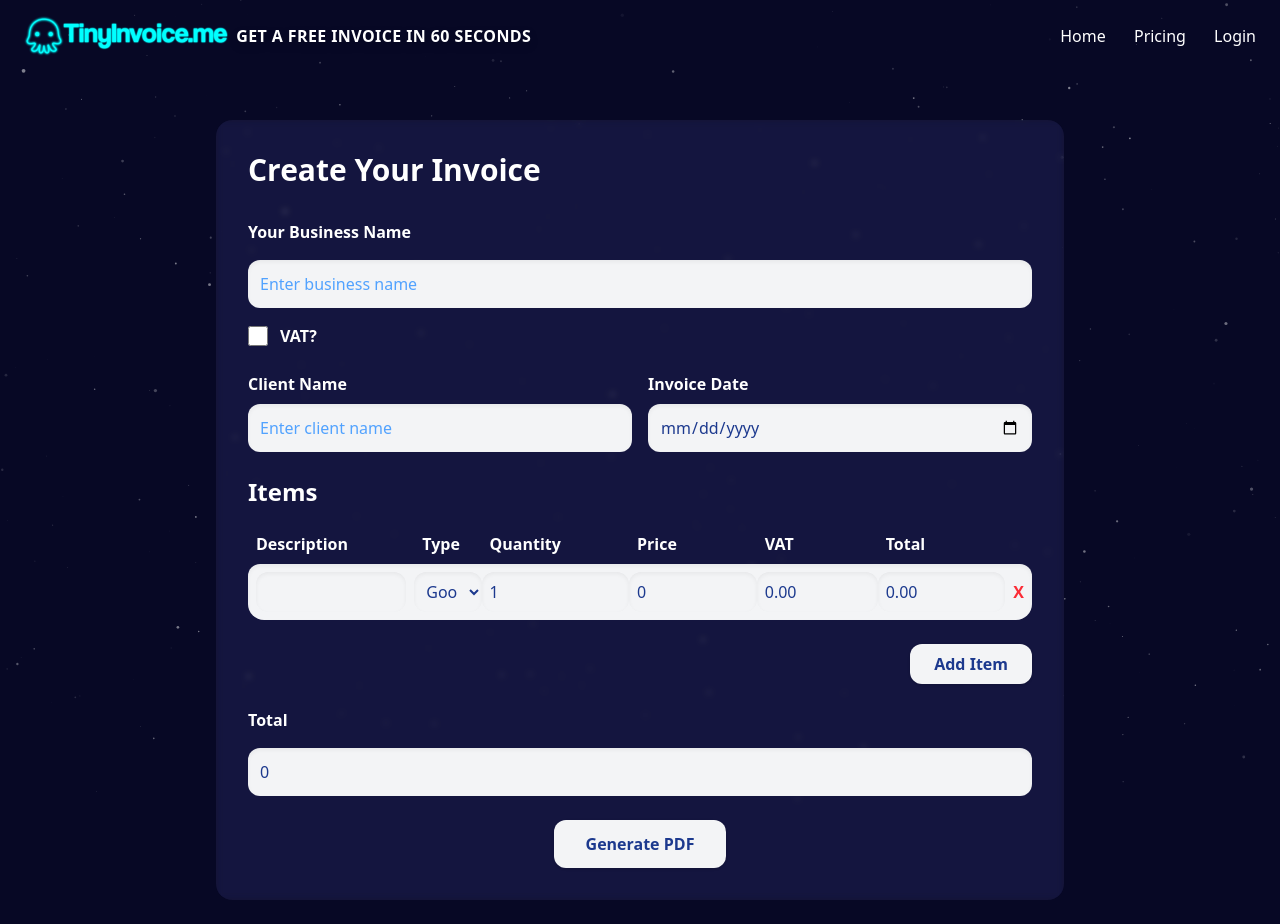
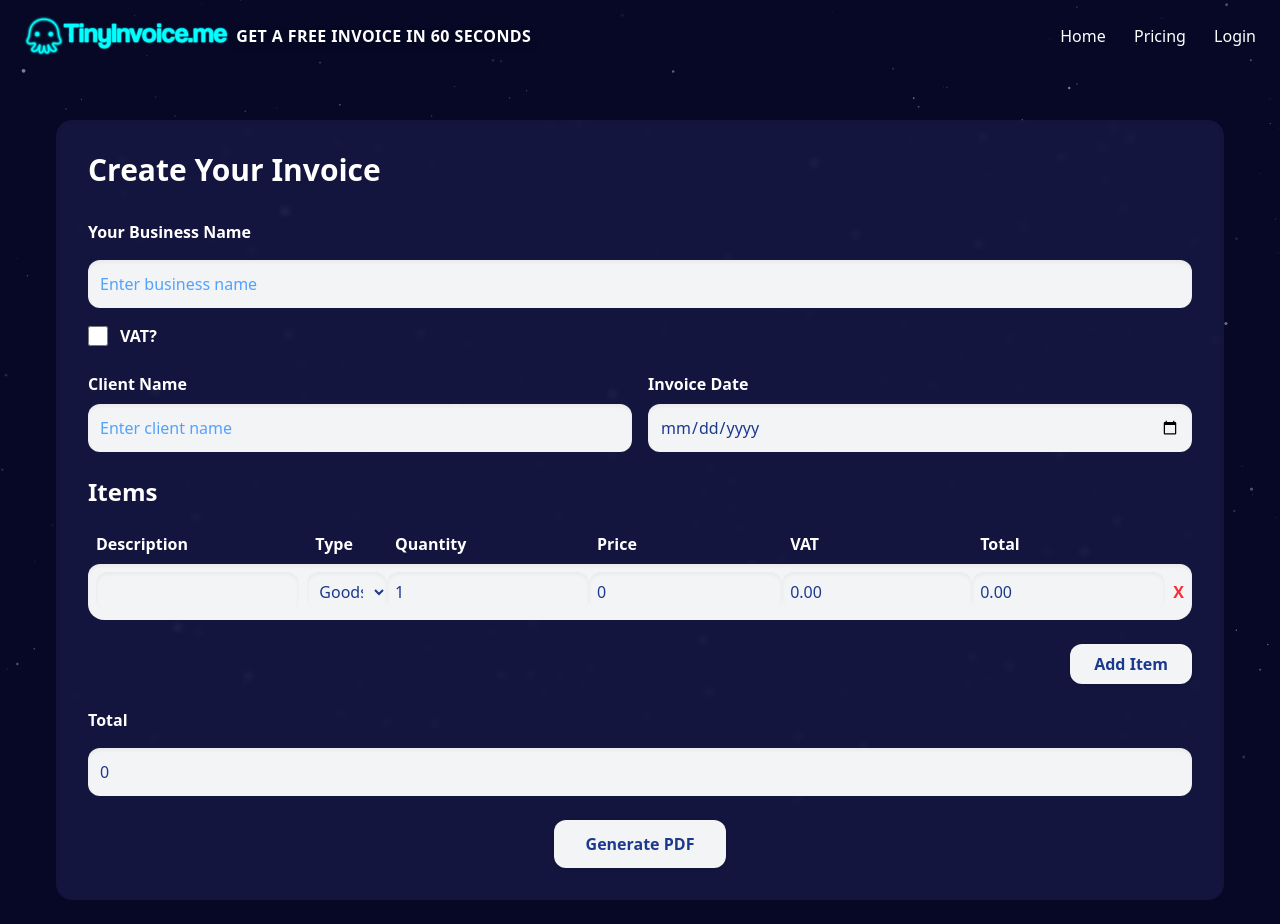
Before and after one commit to funktotheface/tinyinvoice, a Flask app: page / in a window 1280 px wide. Run offline with Flask 3, Linux system fonts and the light colour scheme; style sheets or scripts are compiled from the project's sources; parts of the project's set-up code (start-up, migrations or seed data) failed here and were passed over.

Commit message:
Enhance styling and layout: add new utility classes, update item row design, and increase max-width for main content

```diff
--- a/static/css/output.css
+++ b/static/css/output.css
@@ -19,6 +19,7 @@
     --color-white: #fff;
     --spacing: 0.25rem;
     --container-4xl: 56rem;
+    --container-6xl: 72rem;
     --container-7xl: 80rem;
     --text-sm: 0.875rem;
     --text-sm--line-height: calc(1.25 / 0.875);
@@ -249,6 +250,9 @@
   .max-w-4xl {
     max-width: var(--container-4xl);
   }
+  .max-w-6xl {
+    max-width: var(--container-6xl);
+  }
   .max-w-7xl {
     max-width: var(--container-7xl);
   }
@@ -342,6 +346,9 @@
   .bg-transparent {
     background-color: transparent;
   }
+  .bg-white {
+    background-color: var(--color-white);
+  }
   .bg-white\/6 {
     background-color: color-mix(in srgb, #fff 6%, transparent);
     @supports (color: color-mix(in lab, red, red)) {
@@ -430,6 +437,9 @@
   .uppercase {
     text-transform: uppercase;
   }
+  .underline {
+    text-decoration-line: underline;
+  }
   .placeholder-blue-400 {
     &::placeholder {
       color: var(--color-blue-400);
@@ -446,9 +456,16 @@
     --tw-shadow: inset 0 2px 4px 0 var(--tw-shadow-color, rgb(0 0 0 / 0.05));
     box-shadow: var(--tw-inset-shadow), var(--tw-inset-ring-shadow), var(--tw-ring-offset-shadow), var(--tw-ring-shadow), var(--tw-shadow);
   }
+  .outline {
+    outline-style: var(--tw-outline-style);
+    outline-width: 1px;
+  }
   .drop-shadow-lg {
     --tw-drop-shadow-size: drop-shadow(0 4px 4px var(--tw-drop-shadow-color, rgb(0 0 0 / 0.15)));
     --tw-drop-shadow: drop-shadow(var(--drop-shadow-lg));
+    filter: var(--tw-blur,) var(--tw-brightness,) var(--tw-contrast,) var(--tw-grayscale,) var(--tw-hue-rotate,) var(--tw-invert,) var(--tw-saturate,) var(--tw-sepia,) var(--tw-drop-shadow,);
+  }
+  .filter {
     filter: var(--tw-blur,) var(--tw-brightness,) var(--tw-contrast,) var(--tw-grayscale,) var(--tw-hue-rotate,) var(--tw-invert,) var(--tw-saturate,) var(--tw-sepia,) var(--tw-drop-shadow,);
   }
   .backdrop-blur-\[3px\] {
@@ -458,6 +475,10 @@
   }
   .backdrop-saturate-150 {
     --tw-backdrop-saturate: saturate(150%);
+    -webkit-backdrop-filter: var(--tw-backdrop-blur,) var(--tw-backdrop-brightness,) var(--tw-backdrop-contrast,) var(--tw-backdrop-grayscale,) var(--tw-backdrop-hue-rotate,) var(--tw-backdrop-invert,) var(--tw-backdrop-opacity,) var(--tw-backdrop-saturate,) var(--tw-backdrop-sepia,);
+    backdrop-filter: var(--tw-backdrop-blur,) var(--tw-backdrop-brightness,) var(--tw-backdrop-contrast,) var(--tw-backdrop-grayscale,) var(--tw-backdrop-hue-rotate,) var(--tw-backdrop-invert,) var(--tw-backdrop-opacity,) var(--tw-backdrop-saturate,) var(--tw-backdrop-sepia,);
+  }
+  .backdrop-filter {
     -webkit-backdrop-filter: var(--tw-backdrop-blur,) var(--tw-backdrop-brightness,) var(--tw-backdrop-contrast,) var(--tw-backdrop-grayscale,) var(--tw-backdrop-hue-rotate,) var(--tw-backdrop-invert,) var(--tw-backdrop-opacity,) var(--tw-backdrop-saturate,) var(--tw-backdrop-sepia,);
     backdrop-filter: var(--tw-backdrop-blur,) var(--tw-backdrop-brightness,) var(--tw-backdrop-contrast,) var(--tw-backdrop-grayscale,) var(--tw-backdrop-hue-rotate,) var(--tw-backdrop-invert,) var(--tw-backdrop-opacity,) var(--tw-backdrop-saturate,) var(--tw-backdrop-sepia,);
   }
@@ -663,6 +684,11 @@
   inherits: false;
   initial-value: 0 0 #0000;
 }
+@property --tw-outline-style {
+  syntax: "*";
+  inherits: false;
+  initial-value: solid;
+}
 @property --tw-blur {
   syntax: "*";
   inherits: false;
@@ -782,6 +808,7 @@
       --tw-ring-offset-width: 0px;
       --tw-ring-offset-color: #fff;
       --tw-ring-offset-shadow: 0 0 #0000;
+      --tw-outline-style: solid;
       --tw-blur: initial;
       --tw-brightness: initial;
       --tw-contrast: initial;
--- a/static/js/script.js
+++ b/static/js/script.js
@@ -38,19 +38,20 @@ function updateTotal() {
 // Add a new item row
 addItemBtn.addEventListener('click', () => {
     const newRow = document.createElement('tr');
+    newRow.className = 'bg-gray-100 rounded-xl shadow-inner';
     newRow.innerHTML = `
-        <td><input type="text" name="item_description[]" class="border p-1 rounded" required></td>
-        <td>
-          <select name="item_type[]" class="border p-1 rounded">
+        <td class="first:rounded-l-xl last:rounded-r-xl p-2"><input type="text" name="item_description[]" class="border-none p-2 rounded-xl w-full bg-gray-100 text-blue-900 placeholder-blue-400 shadow-inner" required></td>
+        <td class="p-2">
+          <select name="item_type[]" class="border-none p-2 rounded-xl w-full bg-gray-100 text-blue-900 shadow-inner">
             <option value="goods" selected>Goods</option>
             <option value="service">Service</option>
           </select>
         </td>
-        <td><input type="number" name="item_quantity[]" class="border p-1 rounded" value="1" min="1" required></td>
-        <td><input type="number" name="item_price[]" class="border p-1 rounded" value="0" min="0" step="0.01" required></td>
-        <td><input type="text" name="item_vat[]" class="border p-1 rounded vat-cell" readonly value="0.00"></td>
-        <td><input type="text" name="item_total[]" class="border p-1 rounded line-total" readonly value="0.00"></td>
-        <td><button type="button" class="text-red-500 remove-item">X</button></td>
+        <td class="p-2"><input type="number" name="item_quantity[]" class="border-none p-2 rounded-xl w-full bg-gray-100 text-blue-900 shadow-inner" value="1" min="1" required></td>
+        <td class="p-2"><input type="number" name="item_price[]" class="border-none p-2 rounded-xl w-full bg-gray-100 text-blue-900 shadow-inner" value="0" min="0" step="0.01" required></td>
+        <td class="p-2"><input type="text" name="item_vat[]" class="border-none p-2 rounded-xl w-full vat-cell bg-gray-100 text-blue-900 shadow-inner" readonly value="0.00"></td>
+        <td class="p-2"><input type="text" name="item_total[]" class="border-none p-2 rounded-xl w-full line-total bg-gray-100 text-blue-900 shadow-inner" readonly value="0.00"></td>
+        <td class="first:rounded-l-xl last:rounded-r-xl p-2"><button type="button" class="text-red-500 remove-item font-bold">X</button></td>
     `;
     itemsTable.appendChild(newRow);
     // Ensure labels/placeholder reflect the selected type for the new row
--- a/templates/base.html
+++ b/templates/base.html
@@ -13,7 +13,7 @@
 
     {% include 'partials/header.html' %}
 
-    <main class="p-6 max-w-4xl mx-auto">
+    <main class="p-6 max-w-8xl mx-auto">
         {% block content %}
         {% endblock %}
     </main>
--- a/templates/index.html
+++ b/templates/index.html
@@ -4,7 +4,7 @@
        <div id="particles-js"></div>
 
 
-    <div class="myContent max-w-4xl mx-auto rounded-2xl bg-white/6 backdrop-blur-[3px] backdrop-saturate-150 text-white p-8">
+    <div class="myContent max-w-8xl mx-auto rounded-2xl bg-white/6 backdrop-blur-[3px] backdrop-saturate-150 text-white p-8">
       <h2 class="text-3xl font-bold mb-8 text-center sm:text-left">Create Your Invoice</h2>
 
       <form action="/generate" method="POST" id="invoice-form" class="space-y-6">
```
